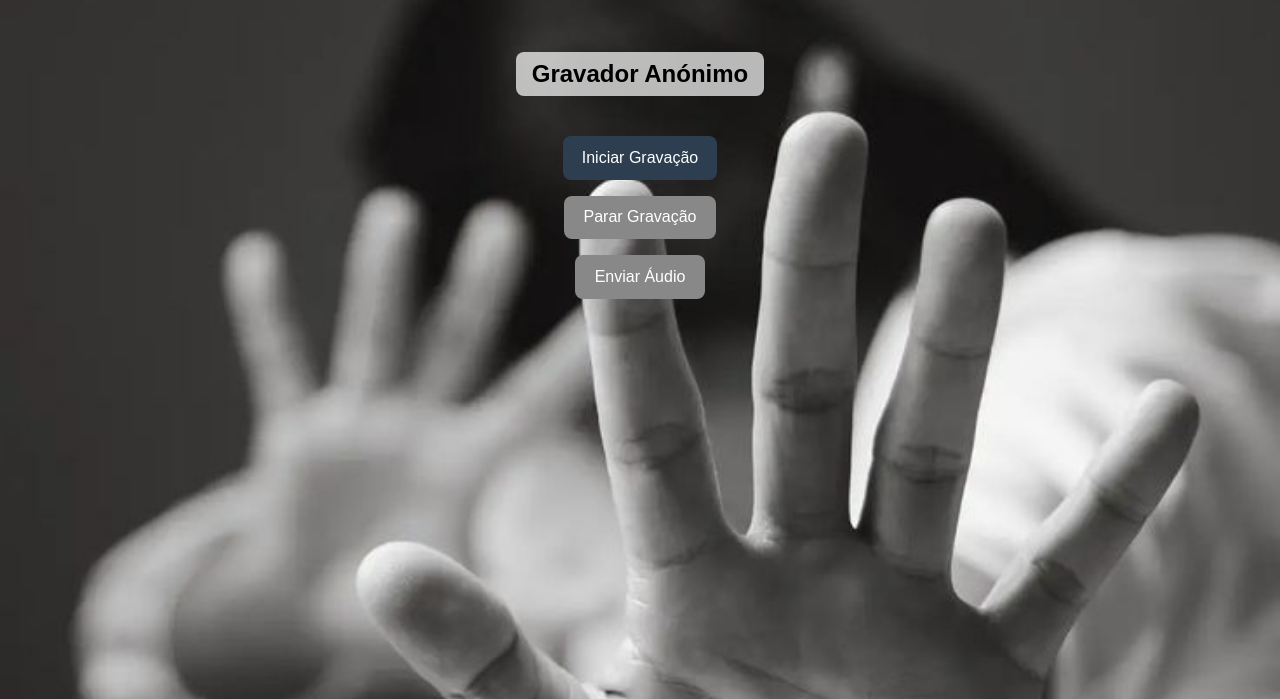
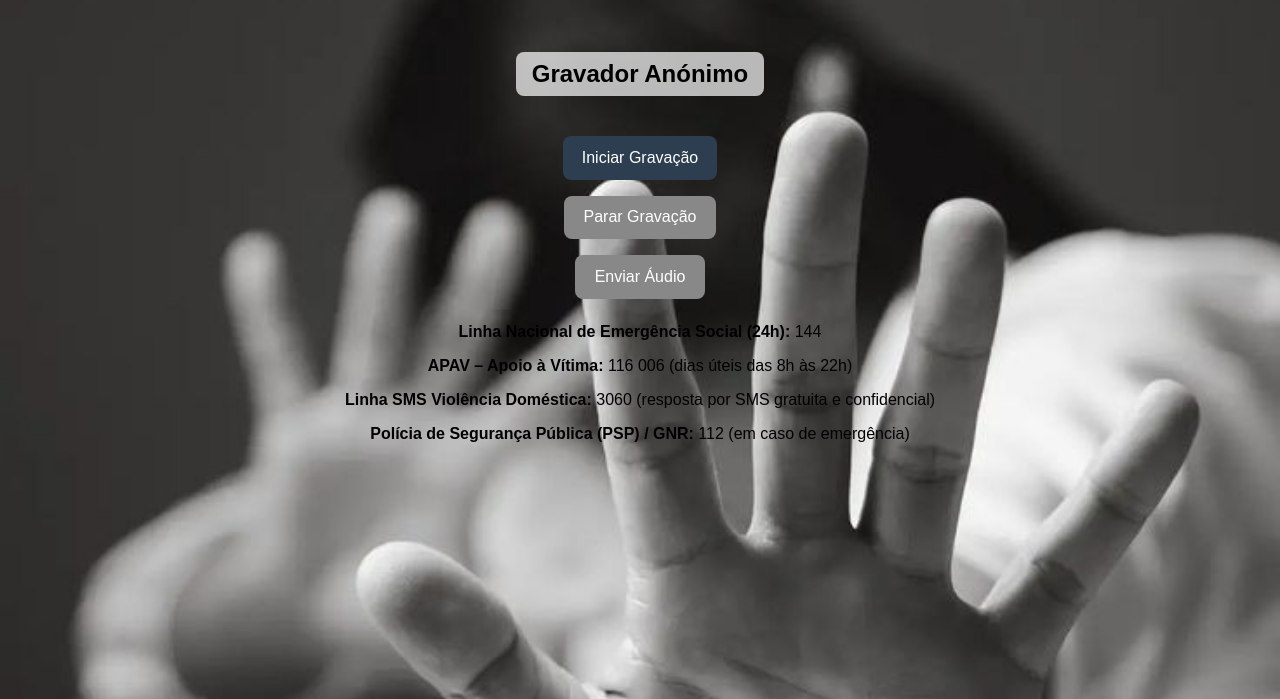
Before and after one commit to abelarez/gravAnV1stable, a Flask app: page / in a window 1280 px wide. Shown: the top 699 px of the page. Run offline with Flask 3, Linux system fonts and the light colour scheme.

Commit message:
introdução das linhas de apoio

```diff
--- a/templates/index.html
+++ b/templates/index.html
@@ -48,3 +48,12 @@
   <button id="startBtn">Iniciar Gravação</button>
   <button id="stopBtn" disabled>Parar Gravação</button>
   <button id="sendBtn" disabled>Enviar Áudio</button
+  </div>
+  <div class="info">
+    <p><strong>Linha Nacional de Emergência Social (24h):</strong> 144</p>
+    <p><strong>APAV – Apoio à Vítima:</strong> 116 006 (dias úteis das 8h às 22h)</p>
+    <p><strong>Linha SMS Violência Doméstica:</strong> 3060 (resposta por SMS gratuita e confidencial)</p>
+    <p><strong>Polícia de Segurança Pública (PSP) / GNR:</strong> 112 (em caso de emergência)</p>
+  </div>
+  </body>
+</html>
```
